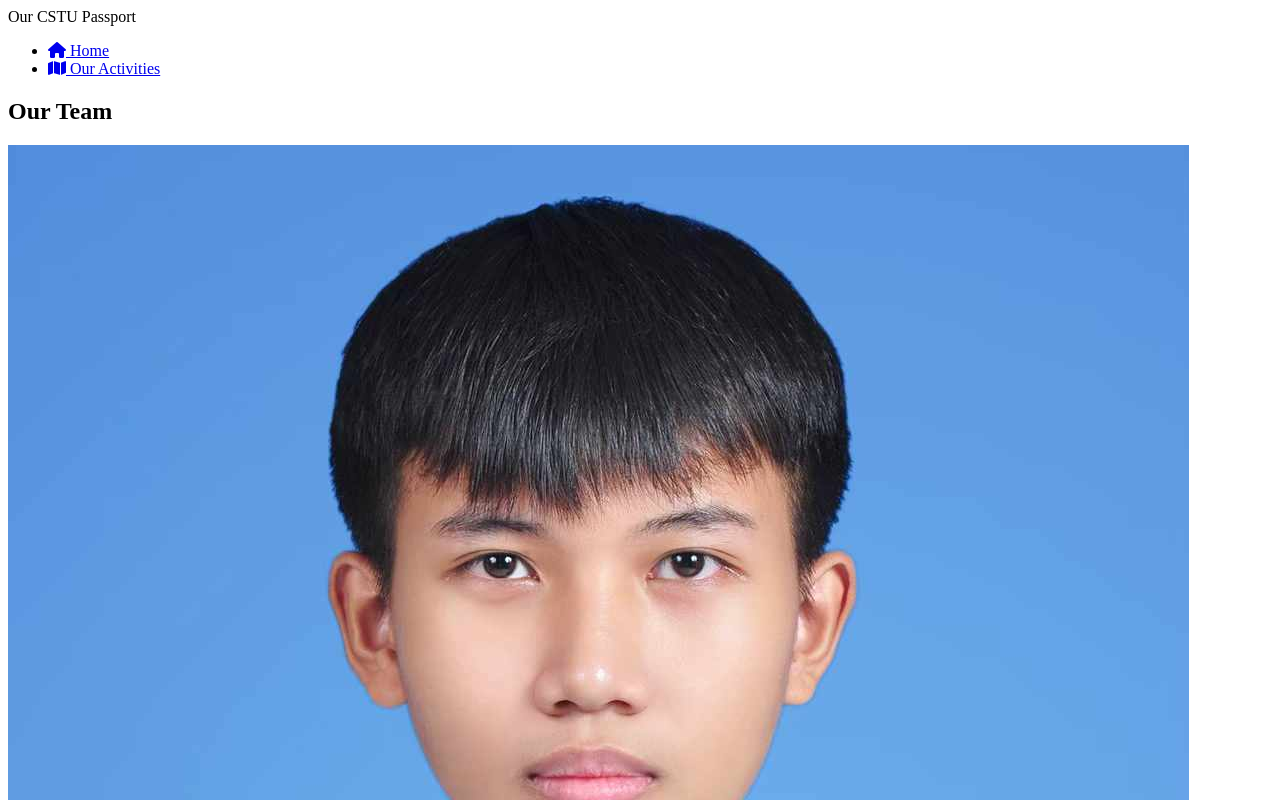
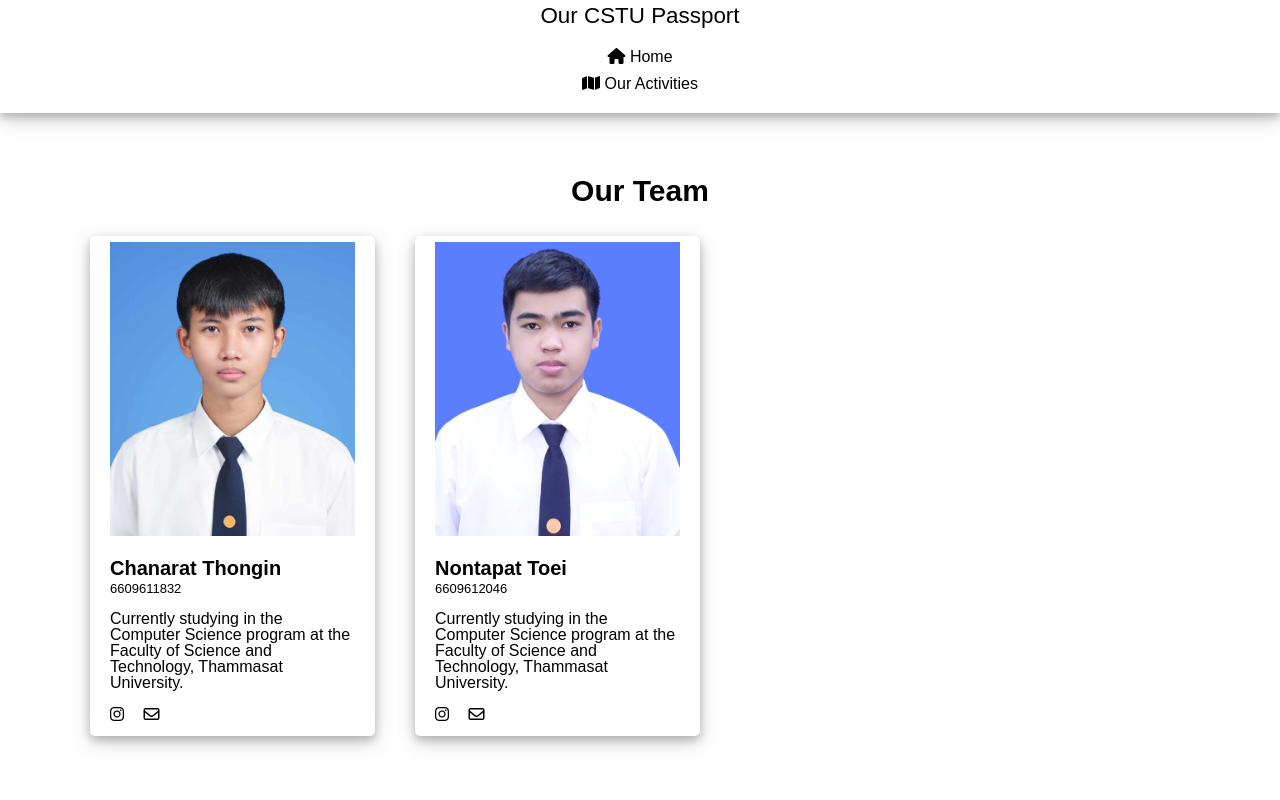
Before and after one commit to ChanaratThongin/CS100-Project-G07, a plain HTML site: page index.html in a window 1280 px wide. Shown: the top 800 px of the page. Drawn offline with Linux system fonts and the light colour scheme.

Commit message:
Add main.css for Homepage

```diff
--- /dev/null
+++ b/css/main.css
@@ -0,0 +1,191 @@
+*,
+*:before,
+*:after {
+	box-sizing: inherit;
+}
+
+html {
+	box-sizing: border-box;
+}
+
+body {
+	margin: 0;
+	padding: 0;
+	background: #FFFFFF;
+	font: 16px/30px "Arial", serif;
+	font-weight: normal;
+	height: 100%;
+	color: #000000;
+	line-height: 1;
+	text-rendering: optimizeLegibility;
+}
+
+/* Header Styles */
+header nav {
+	background-color: #FFFFFF;
+	box-shadow: 0 4px 8px 0 rgba(0, 0, 0, 0.2), 0 6px 20px 0 rgba(0, 0, 0, 0.19);
+	display: flex;
+	flex-direction: column;
+	justify-content: space-between;
+	align-items: center;
+	padding-top: 5px;
+	margin-bottom: 60px;
+	height: auto;
+
+}
+
+header nav .logo {
+	font-size: 1.4rem;
+	text-align: center;
+}
+
+header nav ul {
+	display: flex;
+	flex-direction: column;
+	align-items: center;
+	list-style: none;
+	padding-inline-start: 0;
+}
+
+header nav ul li {
+	padding: 5px 0;
+}
+
+a {
+	color: #000000;
+	text-decoration: none;
+}
+
+a:hover {
+	color: rgba(0, 0, 0, 0.5);
+}
+
+h1 {
+	line-height: 1.2;
+	color: #000000;
+	margin: 0 0 15px 0;
+	text-align: center;
+	font-size: 30px;
+}
+
+#about {
+	background: #FFFFFF;
+}
+
+#about h3 {
+	color: #000000;
+	text-transform: none;
+	letter-spacing: 0;
+	padding: 0;
+	margin-bottom: 6px;
+}
+
+#about .team {
+	margin-top: 30px;
+}
+
+#team-wrapper {
+	margin: 0 auto;
+}
+
+#team-wrapper .member {
+	margin-bottom: 24px;
+	margin-top: 12px;
+	padding-bottom: 12px;
+	padding-top: 6px;
+	border-radius: 5px;
+}
+
+#team-wrapper .member h3 {
+	line-height: 24px;
+	margin-bottom: 0;
+}
+
+#team-wrapper .member span {
+	position: relative;
+	font-size: 13px;
+	line-height: 15px;
+	color: #000000;
+}
+
+#team-wrapper .member-pic img {
+	vertical-align: bottom;
+}
+
+#team-wrapper .member-social {
+	font-size: 16px;
+	font-weight: normal;
+	line-height: 18px;
+	color: #000000;
+	margin: 0;
+	padding: 0;
+}
+
+#team-wrapper .member-social li {
+	display: inline-block;
+	margin-right: 15px;
+}
+
+#team-wrapper .member-social li a {
+	color: #000000;
+}
+
+img {
+	max-width: 100%;
+	height: auto;
+}
+
+img {
+	-ms-interpolation-mode: bicubic;
+}
+
+.row {
+	width: 94%;
+	max-width: 1140px;
+	margin: 0 auto;
+}
+
+.row:before,
+.row:after {
+	content: "";
+	display: table;
+}
+
+.row:after {
+	clear: both;
+}
+
+.columns,
+.bgrid {
+	position: relative;
+	min-height: 1px;
+	float: left;
+}
+
+.columns {
+	padding: 0 20px;
+}
+
+.row .twelve {
+	width: 100%;
+}
+
+.bgrid-large .bgrid {
+	width: 25%;
+	margin: 0 20px;
+}
+
+.bgrid {
+	padding: 0 20px;
+	background: #FFFFFF;
+	box-shadow: 0 4px 8px 0 rgba(0, 0, 0, 0.2), 0 6px 20px 0 rgba(0, 0, 0, 0.19);
+}
+
+h3 {
+	font-size: 20px;
+	line-height: 30px;
+}
+
+p {
+	margin: 15px 0 15px 0;
+}
--- a/index.html
+++ b/index.html
@@ -5,6 +5,7 @@
 	<title>Our CSTU Passport</title>
 	<meta name="viewport" content="width=device-width, initial-scale=1.0">
 	<link rel="stylesheet" href="https://cdnjs.cloudflare.com/ajax/libs/font-awesome/6.4.2/css/all.min.css">
+	<link rel="stylesheet" href="./css/main.css">
 </head>
 <body>
     <header>
```
